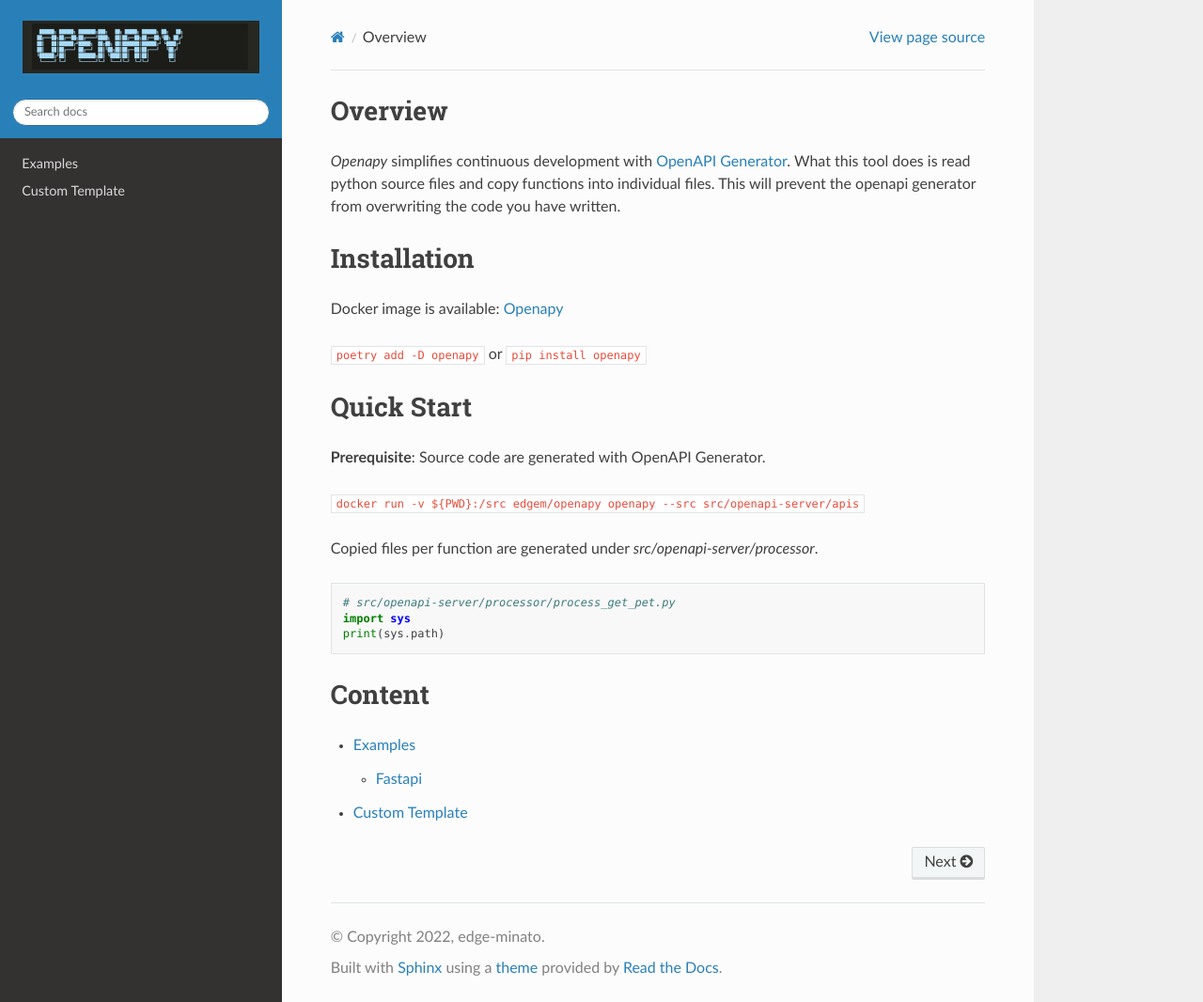
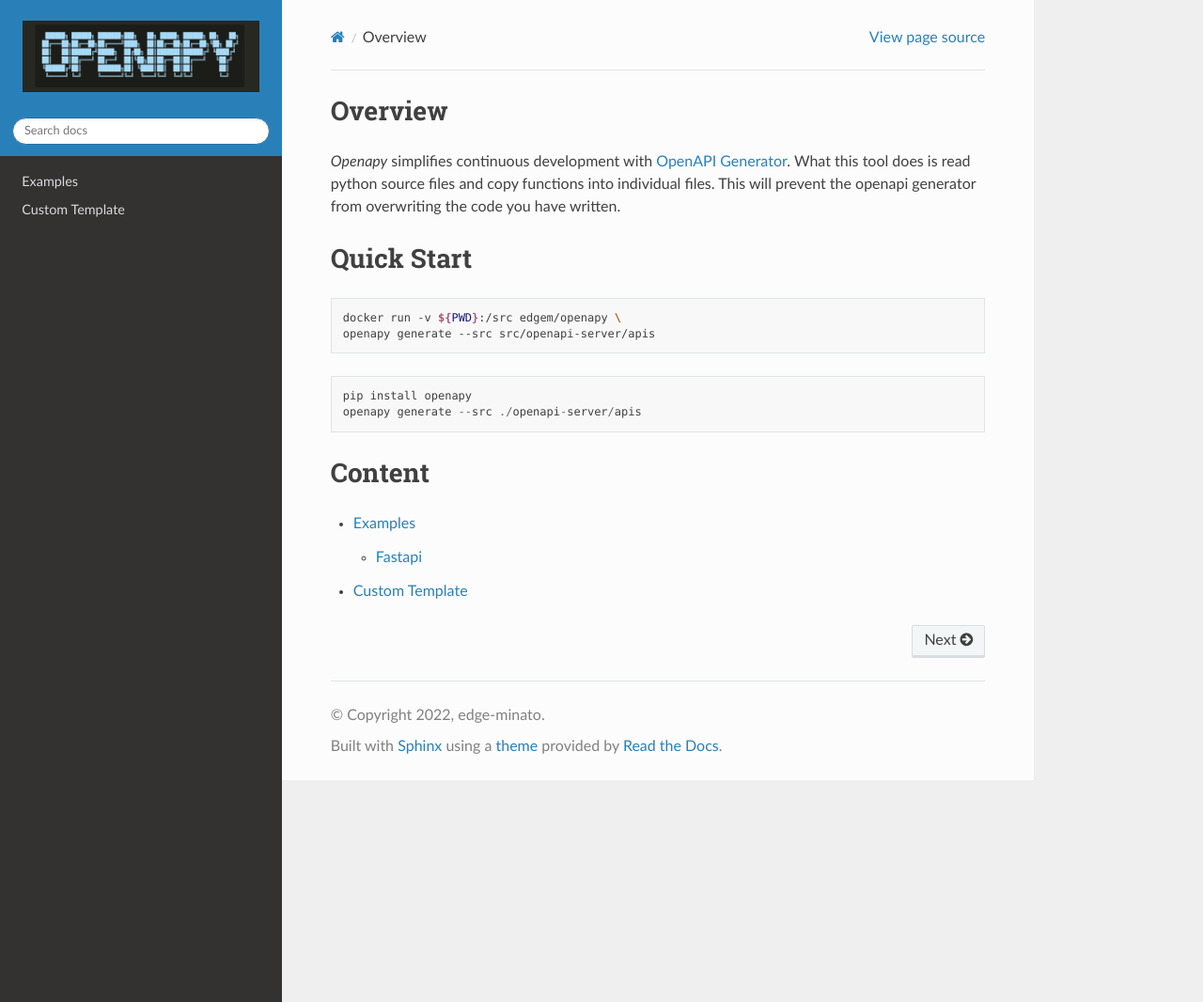
Before and after one commit to edge-minato/openapy, a Sphinx documentation site: the page built from docs/index.rst, in a window 1280 px wide and 1066 px high. Shown: the whole window at 94% size. Built offline with Sphinx 7.4.7 and the Read the Docs theme 2.0.0, drawn with Linux system fonts in a browser that asks for light colours.

```diff
--- a/docs/index.rst
+++ b/docs/index.rst
@@ -5,27 +5,19 @@ What this tool does is read python source files and copy functions into individu
 This will prevent the openapi generator from overwriting the code you have written.
 
 
-Installation
-===================================
-Docker image is available: `Openapy  <https://github.com/edge-minato/openapy>`_
-
-:code:`poetry add -D openapy` or :code:`pip install openapy`
-
-
 
 Quick Start
 ===================================
-**Prerequisite**: Source code are generated with OpenAPI Generator.
 
-:code:`docker run -v ${PWD}:/src edgem/openapy openapy --src src/openapi-server/apis`
+.. code-block:: shell
 
-Copied files per function are generated under `src/openapi-server/processor`.
+   docker run -v ${PWD}:/src edgem/openapy \
+   openapy generate --src src/openapi-server/apis
 
-.. code-block:: python
+.. code-block::
 
-   # src/openapi-server/processor/process_get_pet.py
-   import sys
-   print(sys.path)
+   pip install openapy
+   openapy generate --src ./openapi-server/apis
 
 Content
 ===================================
```
Also changed, not shown: README.md (+90 -96 lines), docs/img/logo.jpg, 12 other files.
